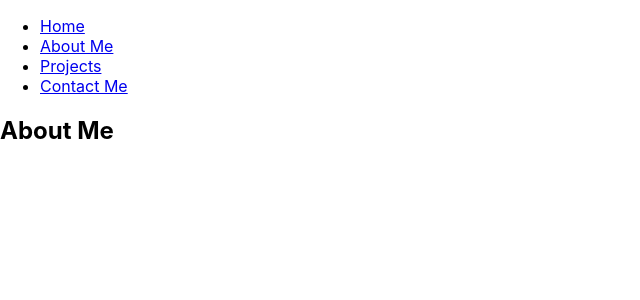
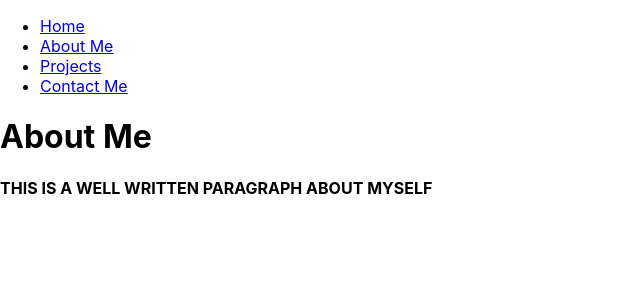
Before and after one commit to nickmo12/nickmo12.github.io, a React (Create React App) app: page /about in a window 1280 px wide. Shown: the top 300 px of the page, without its empty margins (0-640 px from the left). Built offline with nearby package versions, Linux system fonts and the light colour scheme.

Commit message:
Added content to AboutMe and Projects

```diff
--- a/src/App.js
+++ b/src/App.js
@@ -2,6 +2,7 @@ import logo from './Nick.PNG';
 import './App.css';
 import Home from './components/Home'
 import Projects from './components/Projects'
+import AboutMe from './components/AboutMe'
 
 import {
   BrowserRouter as Router,
@@ -57,9 +58,9 @@ export default function App() {
 //   return <h2>Home</h2>;
 // }
 
-function AboutMe() {
-  return <h2>About Me</h2>;
-}
+// function AboutMe() {
+//   return <h2>About Me</h2>;
+// }
 
 // function Projects() {
 //   return <h2>Projects</h2>;
--- a/src/components/AboutMe.js
+++ b/src/components/AboutMe.js
@@ -1 +1,12 @@
 import React from 'react';
+
+function AboutMe() {
+    return(
+        <div>
+            <h1>About Me</h1>
+            <b>THIS IS A WELL WRITTEN PARAGRAPH ABOUT MYSELF</b>
+        </div>
+    )
+}
+
+export default AboutMe;
--- a/src/components/Home.js
+++ b/src/components/Home.js
@@ -4,17 +4,19 @@ import logo from '../Nick.PNG'
 const Home = () => {
     return(
         <div>
+            <h1>Home</h1>
                 <img src={logo} className="App-logo" alt="logo" />
                     <p>
                     Hi, I'm Nick! Welcome to my React portfolio site!
                     </p>
-                <a
+                    <iframe src="https://giphy.com/embed/1BFEEIo4h1BuTH8eqP" width="480" height="403" frameBorder="0" class="giphy-embed" allowFullScreen></iframe><p><a href="https://giphy.com/gifs/theoffice-episode-3-the-office-tv-1BFEEIo4h1BuTH8eqP"></a></p>
+                    {/* <a
                     className="App-link"
                     href="https://github.com/nickmo12"
                     target="_blank"
                     rel="noopener noreferrer"
                     >Check Me Out!
-                </a>
+                    </a> */}
         </div>
     )
 }
--- a/src/components/Projects.js
+++ b/src/components/Projects.js
@@ -9,7 +9,7 @@ const Projects = () => {
                 href="https://github.com/nickmo12"
                 target="_blank"
                 rel="noopener noreferrer"
-                >Check out some of my projects on Github!
+                >Check out my Github!
                 </a>
         </div>
 
```
Lines whose indentation alone changed are shown as unchanged.
